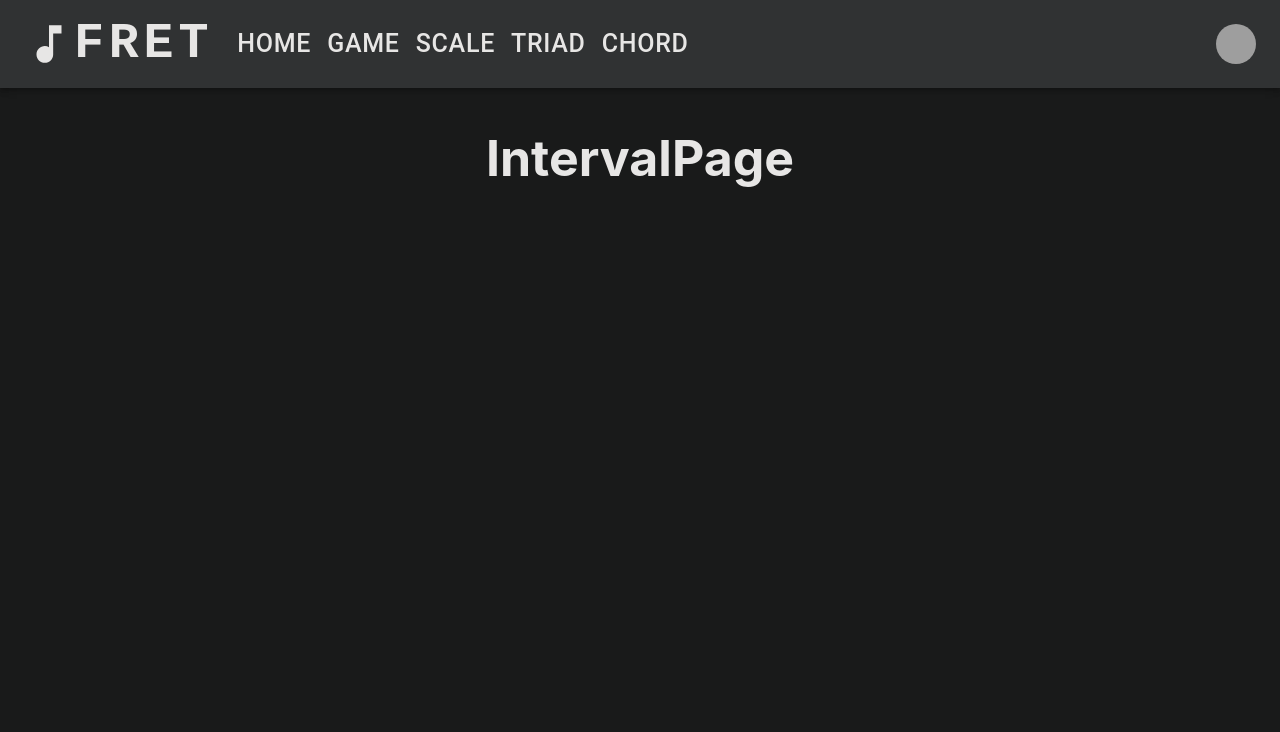
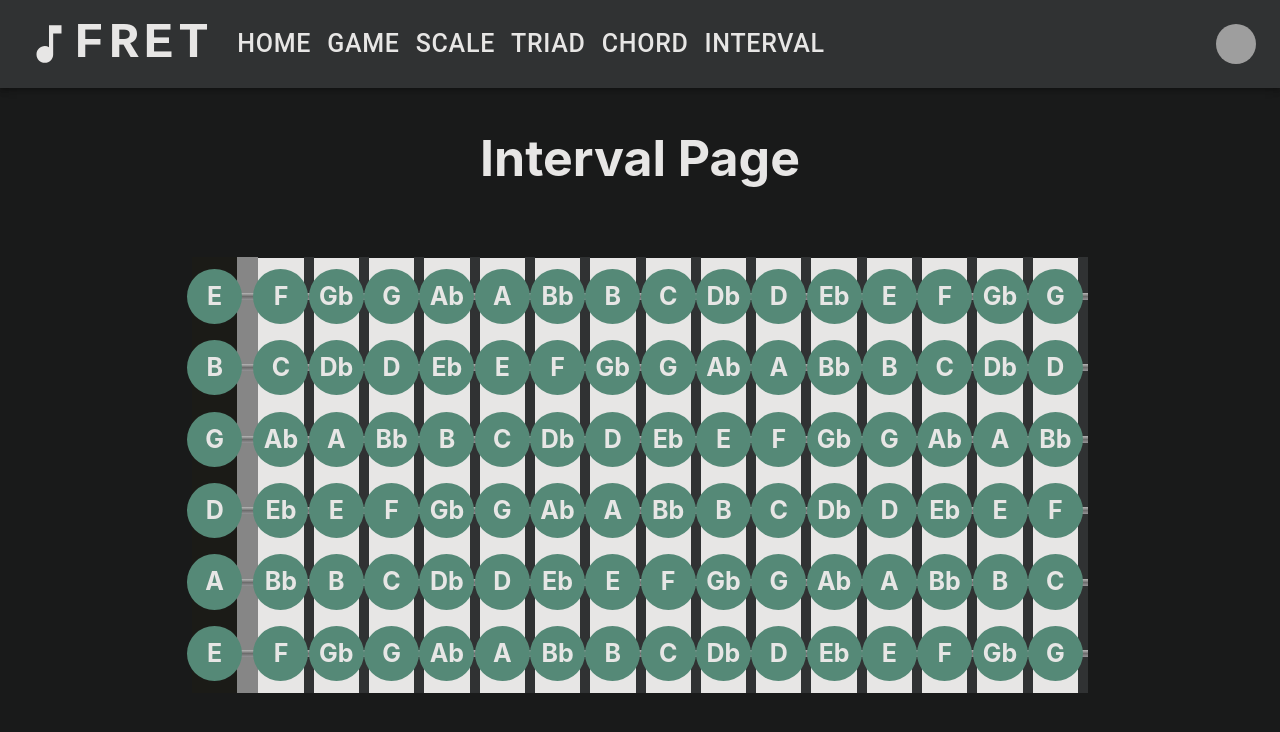
Before and after one commit to JiwooL0920/Fretboard, a React (Create React App) app in the folder frontend/: page /interval in a window 1280 px wide. Shown: the top 732 px of the page. Built offline with nearby package versions, Linux system fonts and the light colour scheme; grey boxes are pictures that could not be loaded.

Commit message:
construct fretboard and add css

```diff
--- /dev/null
+++ b/frontend/src/components/fretboard/Fretboard.tsx
@@ -0,0 +1,81 @@
+import React from 'react'
+import {DisplayMode, Accidental, Unit} from './enums';
+import {getNote} from './logic'
+import '../../css/fretboard.css';
+
+
+interface StringProps {
+    stringNumber:number,
+    stringNote:string
+}
+
+interface FretProps {
+    fretNumber:number,
+    note:string
+}
+
+const Fret = (props: FretProps) => {
+    const fretNumber:number = props.fretNumber;
+    const note:String = props.note;
+
+    return (
+        <div
+            className="fret"
+            fret-number={props.fretNumber}
+            fret-note={props.note}
+            // style={}
+        >
+            {note}
+        </div>
+    )
+}
+
+const String = (props: StringProps) => {
+    const stringNumber:number = props.stringNumber
+    const stringNote:string = props.stringNote
+
+
+    return(
+        <div
+            className="string"
+            string-number={stringNumber}
+            string-note={stringNote}
+        >
+            { [0,1,2,3,4,5,6,7,8,9,10,11,12,13,14,15].map( (i:number) => {
+                const fretProps:FretProps = {
+                    fretNumber:i,
+                    note:getNote(stringNumber,i)
+                }
+                return <Fret {...fretProps}/>
+            })}
+
+        </div>
+
+
+    )
+}
+
+const Fretboard = () => {
+    var displayMode: DisplayMode = DisplayMode.Note;
+    var numStrings:number = 6;
+    var numFrets:number = 24;
+    var accidental:Accidental.Sharp;
+
+    var tuning:string[] = ['E','A','D','G','B','E'];
+
+
+    return (
+        <div className="fretboard">
+            { tuning.slice(0).reverse().map( (note, i) => {
+                const stringProps:StringProps = {
+                    stringNumber: i+1,
+                    stringNote:note
+                }
+                return <String {...stringProps}/>
+            })}
+        </div>
+    )
+
+}
+
+export default Fretboard
--- /dev/null
+++ b/frontend/src/components/fretboard/enums.tsx
@@ -0,0 +1,14 @@
+export enum DisplayMode {
+    Note,
+    Interval
+}
+
+export enum Accidental {
+    Flat,
+    Sharp
+}
+
+export enum Unit {
+    Tone,
+    Semitone
+}
--- /dev/null
+++ b/frontend/src/components/fretboard/logic.tsx
@@ -0,0 +1,31 @@
+import React from 'react'
+import {DisplayMode, Accidental, Unit} from './enums';
+
+// const logic = () => {
+//   return (
+//     <div>logic</div>
+//   )
+// }
+
+
+const notesSharp:string[] = ['C','C#','D','D#','E','F','F#','G','G#','A','A#','B'];
+const notesFlat:string[] = ['C','Db','D','Eb','E','F','Gb','G','Ab','A','Bb','B'];
+
+var accidental:Accidental.Sharp;
+
+var tuning:string[] = ['E','A','D','G','B','E'];
+
+
+export const getNote = (string:number, fret:number) => {
+    console.log("string",string)
+    console.log("fret",fret)
+    let notes = (accidental === Accidental.Sharp) ? notesSharp : notesFlat;
+    let note0 = tuning[tuning.length - string];
+    console.log("note0",note0)
+    let note0Index = notes.indexOf(note0);
+    let note = notes[(note0Index + fret) % notes.length];
+    console.log('note',note)
+    return note;
+}
+
+// export default logic
--- a/frontend/src/css/App.css
+++ b/frontend/src/css/App.css
@@ -5,7 +5,7 @@
 
 body {
   background-color: rgb(25,26,26);
-  /* background-color: #282c34; */
+  /* background-color: white; */
 
 }
 
--- /dev/null
+++ b/frontend/src/css/fretboard.css
@@ -0,0 +1,187 @@
+/* constants */
+:root {
+    /* fretboard  */
+    --fretboard-width: 70%;
+    --fretboard-height:400px;
+    --fretboard-border: calc((var(--fret-height) / 2) - (var(--string-thickness) / 2));
+    --fretboard-color: #e7e6e5;
+
+    /* string  */
+    --string-thickness: 7px;
+    --string-color: linear-gradient(rgb(182, 182, 182), rgb(109, 109, 109), rgb(148, 147, 150));
+    /* --string-color: #303233;; */
+
+    /* fret  */
+    --fret-height: calc(var(--string-thickness) + ((var(--fretboard-height) - (6 * var(--string-thickness))) / 5));
+    --fret-thickness: calc(var(--string-thickness) * 1.5);
+    --fret-color: #303233;
+
+
+    /* nut */
+    --nut-color: rgb(134, 134, 134);
+
+    /* position mark  */
+    --position-mark-size: calc(var(--note-size) * 0.8);
+    --position-mark-color: #3e3d32;
+    --single-mark-position: calc(0.9 * var(--fretboard-height));
+    --double-mark-position-top: calc(0.55 * var(--fretboard-height));
+    --double-mark-position-bottom: calc(-0.55 * var(--fretboard-height));
+
+    /* note  */
+    --note-size: calc(var(--fret-height) * 0.7);
+    /* --note-color: #a6e22e;
+    --note-border: #6a911c; */
+    --note-border: #1b1b17;
+    --note-color: rgb(85,137,119);
+    --root-note-color: #f92672;
+    --root-note-border: #79153a;
+    --note-text-color: #e7e6e5;
+
+    --noteOpacity: 1;
+}
+
+
+
+
+
+.fretboard {
+    display: flex;
+    flex-direction: column;
+    justify-content: space-between;
+    /* width: 100%; */
+    width: var(--fretboard-width);
+    margin: 0 auto;
+    height: var(--fretboard-height);
+    background: var(--fretboard-color);
+    border-top: var(--fretboard-border) solid var(--fretboard-color);
+    /* border-bottom: var(--fretboard-border) solid var(--fretboard-color); */
+}
+
+
+
+.string {
+    display: flex;
+}
+
+
+.string:before {
+    content: "";
+    position: absolute;
+    z-index: 1;
+    width: var(--fretboard-width);
+    height: var(--string-thickness);
+    background: var(--string-color);
+}
+
+
+
+/* fret  */
+.fret {
+    display: flex;
+    width: 100%;
+    justify-content: space-between;
+    margin-top: calc(-1 * ((var(--fret-height) / 2) - (var(--string-thickness) / 2)));
+    height: var(--fret-height);
+    border-right: var(--fret-thickness) solid var(--fret-color);
+    position: relative;
+    justify-content: center;
+    align-items: center;
+}
+
+.fret:before {
+    /* display: none; */
+    content: attr(fret-note);
+    font-size: 25px;
+    font-weight: bold;
+    color: var(--note-text-color);
+    background: var(--note-color);
+    /* border: calc(var(--fret-thickness) * 0.6) solid var(--note-border); */
+    text-align: center;
+    line-height: var(--note-size);
+    width: var(--note-size);
+    height: var(--note-size);
+    border-radius: 50%;
+    opacity: 80%;
+    opacity: var(--noteOpacity);
+    position: absolute;
+    z-index: 2;
+}
+
+.fret.interval-selected:before {
+    content: attr(interval-symbol);
+}
+
+.fret.root-note:before {
+    border: calc(var(--fret-thickness) * 0.6) solid var(--root-note-border);
+}
+
+
+/* @media only screen and (max-width: 600px) {
+    .fret:before {
+        border: calc(var(--fret-thickness) * 0.3) solid black;
+        width: calc(0.5 * var(--note-size));
+        height: calc(0.5 * var(--note-size));
+        line-height: calc(0.5 * var(--note-size));
+    }
+}
+
+@media only screen and (max-width: 400px) {
+    .fret:before {
+        display: none;
+    }
+} */
+
+/* 0th fret */
+.fret:first-child {
+    background: #1b1b17;
+    border-right: calc(var(--string-thickness) * 3) solid var(--nut-color);
+    border-image: none;
+    /* border-image: var(--nut-color); */
+}
+
+/* 0th fret note coloring */
+/* .fret:first-child:before {
+    background: var(--note-border);
+    border: calc(var(--fret-thickness) * 0.6) solid var(--note-color);
+    color: var(--note-color)
+} */
+
+
+
+
+
+
+/* position mark  */
+/* TODO: add a class to html later so we don't have to repeat same code  */
+.singlePositionMark:after {
+    content: "";
+    text-align: center;
+    position: absolute;
+    background: var(--position-mark-color);
+    height: var(--position-mark-size);
+    width: var(--position-mark-size);
+    border-radius: 50%;
+    margin-top: var(--single-mark-position);
+}
+
+.doublePositionMarkTop:after {
+    content: "";
+    text-align: center;
+    position: absolute;
+    background: var(--position-mark-color);
+    height: var(--position-mark-size);
+    width: var(--position-mark-size);
+    border-radius: 50%;
+    margin-top: var(--double-mark-position-top);
+}
+
+.doublePositionMarkBottom:after {
+    content: "";
+    text-align: center;
+    position: absolute;
+    background: var(--position-mark-color);
+    height: var(--position-mark-size);
+    width: var(--position-mark-size);
+    border-radius: 50%;
+    margin-top: var(--double-mark-position-bottom);
+}
--- a/frontend/src/pages/FretMemGamePage.tsx
+++ b/frontend/src/pages/FretMemGamePage.tsx
@@ -1,7 +1,13 @@
 import React from 'react'
+import Fretboard from '../components/fretboard/Fretboard'
 const FretMemGamePage = () => {
     return (
-        <h1>Fretboard Memorization Game Page</h1>
+        <div>
+            <h1>Fretboard</h1>
+            <Fretboard/>
+        </div>
+
+
     )
 }
 
--- a/frontend/src/pages/IntervalPage.tsx
+++ b/frontend/src/pages/IntervalPage.tsx
@@ -1,7 +1,13 @@
 import React from 'react'
+import Fretboard from '../components/fretboard/Fretboard'
+
+
 const IntervalPage = () => {
     return (
-        <h1>IntervalPage</h1>
+        <div className="interval-page">
+            <h1>Interval Page</h1>
+            <Fretboard/>
+        </div>
     )
 }
 
--- a/frontend/src/routes.tsx
+++ b/frontend/src/routes.tsx
@@ -50,6 +50,7 @@ const routes = [
       path: '/interval',
       element: <IntervalPage/>,
       name: "Interval Generator",
+      navName: "Interval",
       description: "Graphic illustration of intervals.",
       imgLink: "https://guitar.com/wp-content/uploads/2018/02/fretboard-notes-all@1500x600.jpg"
     },
```
Also changed, not shown: frontend/src/components/Fretboard.tsx (deleted, +0 -7 lines), frontend/src/assets/img/wood-pattern.png (added).
